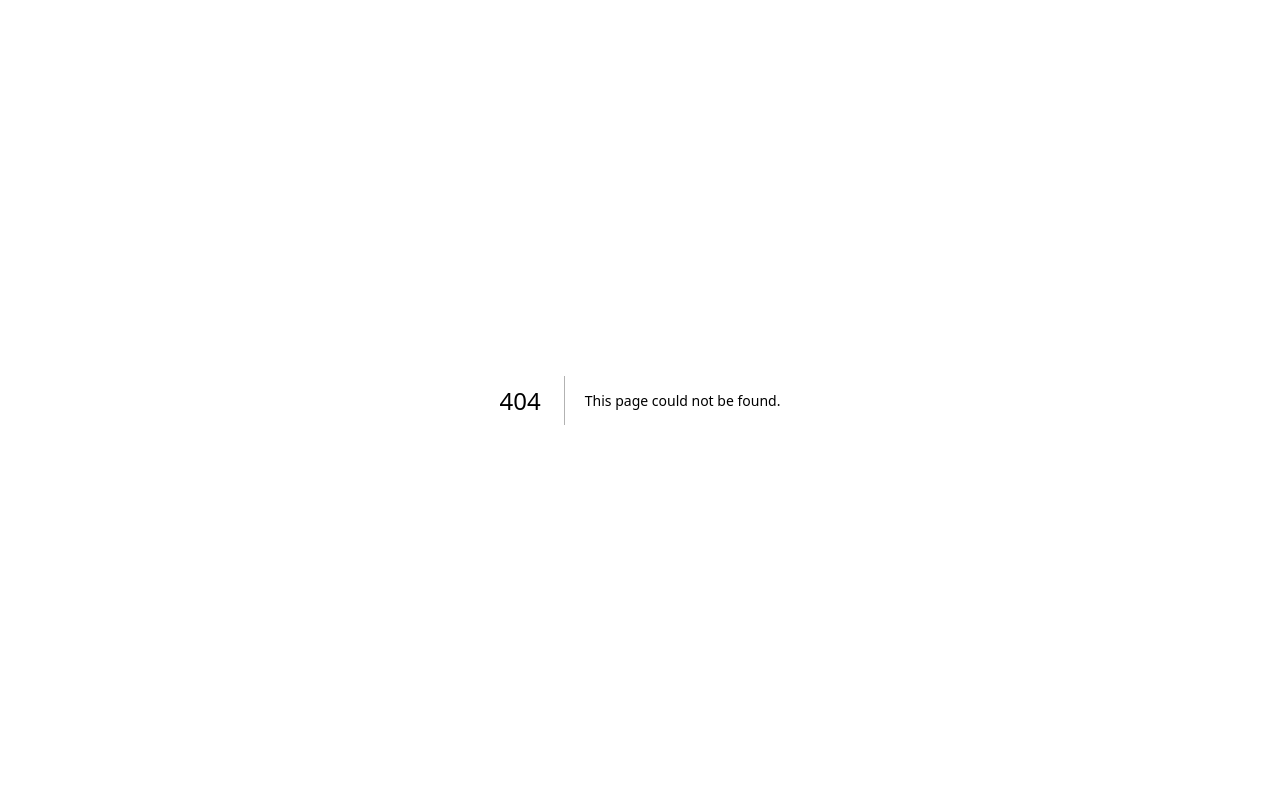
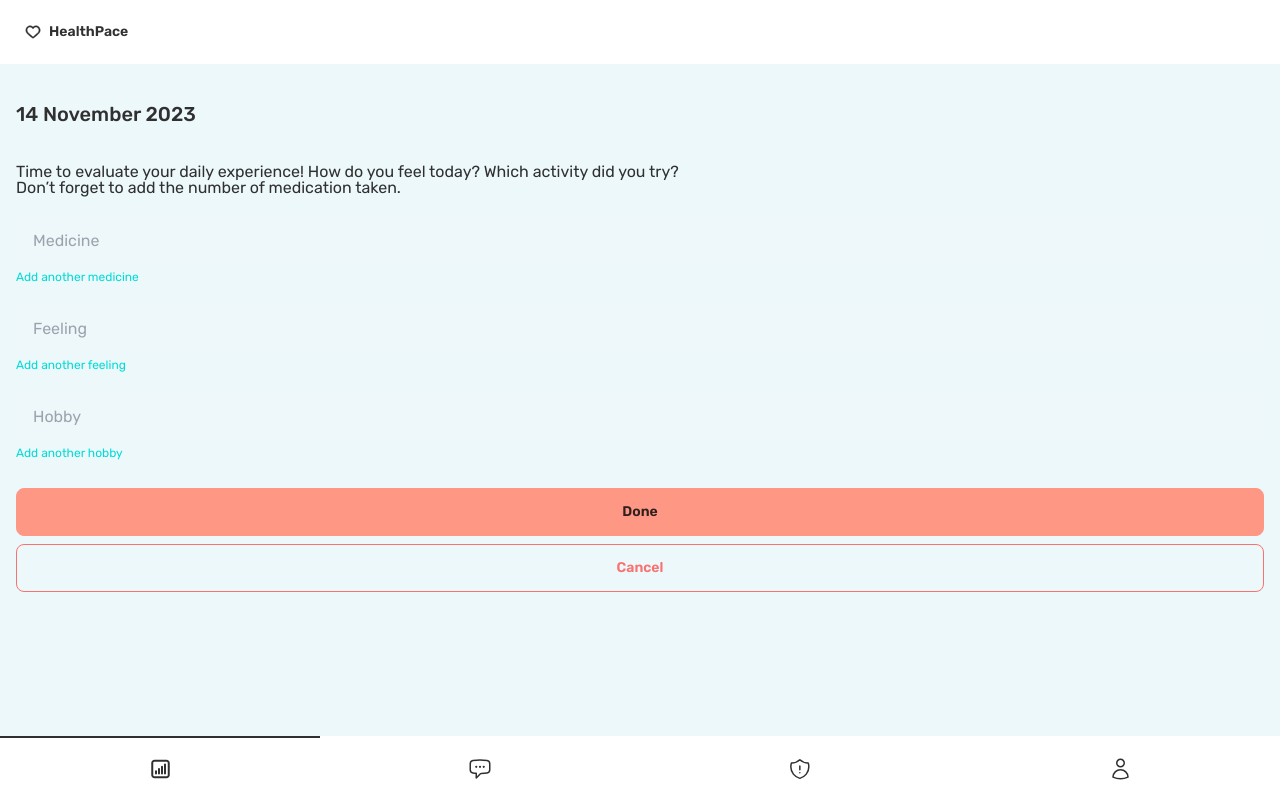
Before and after one commit to HacksDev/junction-2023, a Next.js app: page /dashboard/calendar/edit in a window 1280 px wide. Before the commit this address had no page. Built offline with nearby package versions, Linux system fonts and the light colour scheme.

Commit message:
Calendar improvements

```diff
--- a/src/components/Dashboard/Achievements/index.tsx
+++ b/src/components/Dashboard/Achievements/index.tsx
@@ -54,11 +54,13 @@ export function Achievements(props: { className?: string }) {
         <div className="grid grid-cols-[1fr_auto]">
           <AwardIcon />
           <div>
-            <p className="text-md leading-none mb-3">Login or register to get full access to our service.</p>
+            <p className="text-md leading-none mb-3">Brave tester</p>
 
             <p className="w-max-[80%] text-[#9A9A9A] text-sm leading-none">
-              You need to contact your doctor or insurance company to receive a special code. Your unique code should be
-              entered below.
+              You&apos;ve tried 3 new activities this week. Well done! Keep it up, you got it
+            </p>
+            <p className="w-max-[80%] text-[#9A9A9A] text-sm leading-none">
+              Don&apos;t forget to add favorite activities to your calendar!
             </p>
           </div>
         </div>
--- a/src/components/Dashboard/Calendar/index.tsx
+++ b/src/components/Dashboard/Calendar/index.tsx
@@ -1,11 +1,19 @@
-import React from "react";
+import React, { useState } from "react";
 import classNames from "classnames";
 import ReactCalendar from "react-calendar";
+import Link from "next/link";
 
-export function Calendar(props: { className?: string }) {
+type ValuePiece = Date | null;
+
+type Value = ValuePiece | [ValuePiece, ValuePiece];
+
+export function Calendar(props: { className?: string; navCard?: boolean }) {
+  const [value, onChange] = useState<Value>(new Date());
+
   return (
-    <section className={classNames("card", props.className)}>
-      <ReactCalendar className="card-body" />
+    <section className={classNames("card relative", props.className)}>
+      <ReactCalendar maxDate={new Date()} onChange={onChange} value={value} className="card-body" />
+      {props.navCard && <Link href="/dashboard/calendar" className="absolute inset-0" />}
     </section>
   );
 }
--- /dev/null
+++ b/src/components/Dashboard/Record/index.tsx
@@ -0,0 +1,28 @@
+import classNames from "classnames";
+import Link from "next/link";
+
+export function Record(props: { className?: string }) {
+  return (
+    <section className={classNames("card relative", props.className)}>
+      <Link href="/dashboard/calendar/edit" className="absolute inset-0" />
+      <div className="card-body">
+        <div className="flex items-center justify-between">
+          <h2 className="font-medium">12 November 2023</h2>
+          <button className="text-primary text-2xl">›</button>
+        </div>
+        <div className="grid grid-cols-[1fr_auto]">
+          <div>
+            <p className="text-md leading-none mb-3">Brave tester</p>
+
+            <p className="w-max-[80%] text-[#9A9A9A] text-sm leading-none">
+              You&apos;ve tried 3 new activities this week. Well done! Keep it up, you got it
+            </p>
+            <p className="w-max-[80%] text-[#9A9A9A] text-sm leading-none">
+              Don&apos;t forget to add favorite activities to your calendar!
+            </p>
+          </div>
+        </div>
+      </div>
+    </section>
+  );
+}
--- /dev/null
+++ b/src/pages/dashboard/calendar/edit/index.tsx
@@ -0,0 +1,68 @@
+import { Layout } from "@/components/Layout";
+import Link from "next/link";
+
+export default function EditCalendar() {
+  return (
+    <Layout containerClassName="px-4 py-0">
+      <h1 className="text-xl font-medium my-9">14 November 2023</h1>
+      <p className="text-md leading-none mb-5">
+        Time to evaluate your daily experience! How do you feel today? Which activity did you try?
+        <br />
+        Don’t forget to add the number of medication taken.
+      </p>
+
+      <div className="grid gap-y-4">
+        <div className="dropdown w-full">
+          <input type="text" placeholder="Medicine" className="input input-ghost w-full" />
+          <span className="label-text-alt text-secondary">Add another medicine</span>
+
+          <ul tabIndex={0} className="dropdown-content z-[1] menu p-2 shadow-xl bg-base-100 rounded-box w-full">
+            <li>
+              <a>Item 1</a>
+            </li>
+            <li>
+              <a>Item 2</a>
+            </li>
+          </ul>
+        </div>
+
+        <div className="dropdown w-full">
+          <input type="text" placeholder="Feeling" className="input input-ghost w-full" />
+          <span className="label-text-alt text-secondary">Add another feeling</span>
+
+          <ul tabIndex={0} className="dropdown-content z-[1] menu p-2 shadow-xl bg-base-100 rounded-box w-full">
+            <li>
+              <a>Item 1</a>
+            </li>
+            <li>
+              <a>Item 2</a>
+            </li>
+          </ul>
+        </div>
+
+        <div className="dropdown w-full">
+          <input type="text" placeholder="Hobby" className="input input-ghost w-full" />
+          <span className="label-text-alt text-secondary">Add another hobby</span>
+
+          <ul tabIndex={0} className="dropdown-content z-[1] menu p-2 shadow-xl bg-base-100 rounded-box w-full">
+            <li>
+              <a>Item 1</a>
+            </li>
+            <li>
+              <a>Item 2</a>
+            </li>
+          </ul>
+        </div>
+      </div>
+
+      <div className="grid gap-y-2 mt-6">
+        <Link href="/dashboard/calendar" className="btn btn-primary btn-block">
+          Done
+        </Link>
+        <Link href="/dashboard/calendar" className="btn btn-outline btn-error btn-block">
+          Cancel
+        </Link>
+      </div>
+    </Layout>
+  );
+}
--- a/src/pages/dashboard/calendar/index.tsx
+++ b/src/pages/dashboard/calendar/index.tsx
@@ -1,10 +1,15 @@
 import { Calendar } from "@/components/Dashboard";
+import { Record } from "@/components/Dashboard/Record";
 import { Layout } from "@/components/Layout";
 
 export default function CalendarEvents() {
   return (
     <Layout containerClassName="grid gap-y-3">
       <Calendar />
+      <Record />
+      <Record />
+      <Record />
+      <Record />
     </Layout>
   );
 }
--- a/src/pages/dashboard/index.tsx
+++ b/src/pages/dashboard/index.tsx
@@ -4,7 +4,7 @@ import { Layout } from "@/components/Layout";
 export default function Dashboard() {
   return (
     <Layout containerClassName="grid gap-y-3">
-      <Calendar />
+      <Calendar navCard />
       <Chart />
       <Achievements />
       <LatestEvents />
--- a/src/styles/theme.css
+++ b/src/styles/theme.css
@@ -28,11 +28,19 @@
   @apply aspect-square flex justify-center items-center
 }
 
+[data-theme="mytheme"] .react-calendar__tile:disabled {
+  @apply opacity-30
+}
+
 [data-theme="mytheme"] .react-calendar__navigation__arrow.react-calendar__navigation__next2-button, .react-calendar__navigation__arrow.react-calendar__navigation__prev2-button {
   @apply hidden
 }
 
 [data-theme="mytheme"] .react-calendar__tile--now {
+  @apply text-primary
+}
+
+[data-theme="mytheme"] .react-calendar__tile--active {
   @apply bg-primary rounded-full text-white
 }
 
```
